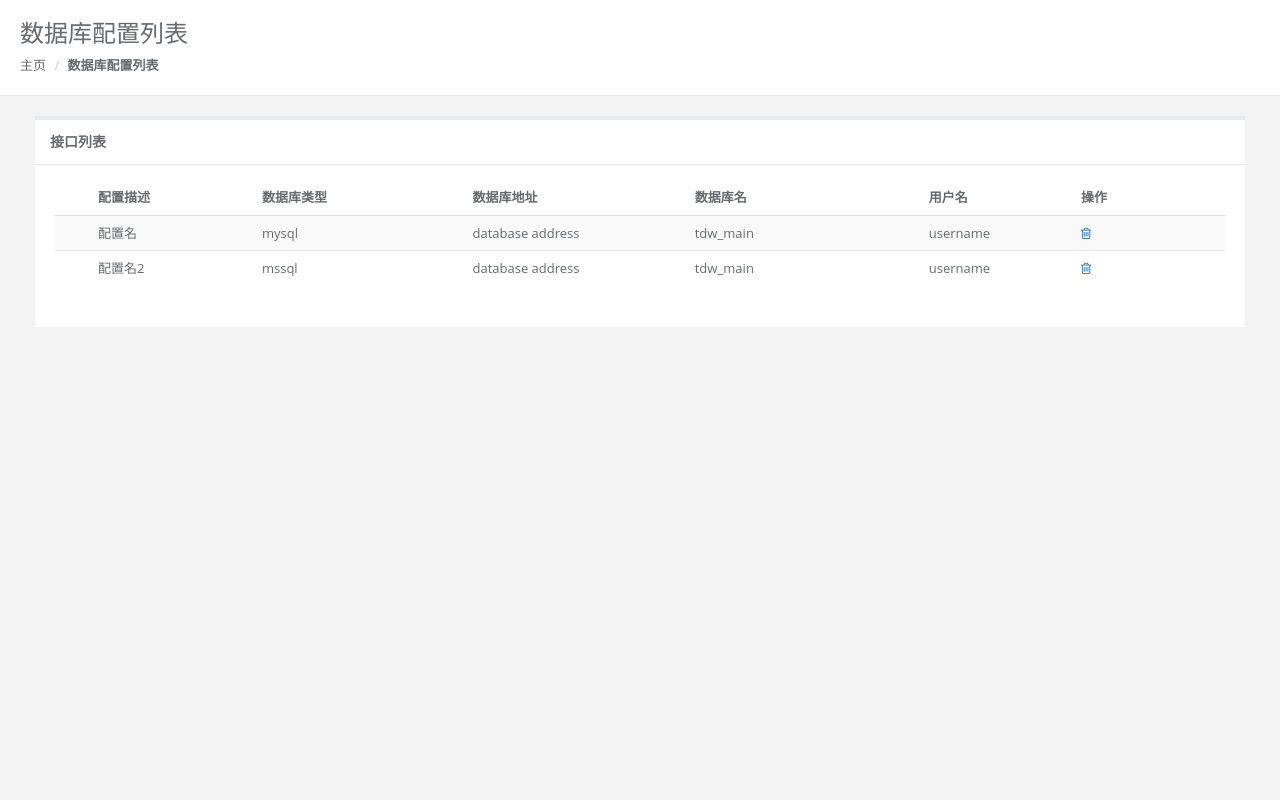
After one commit to intotf/auto-test-python, a Flask app: page /database-config-list in a window 1280 px wide. The commit adds this page. Run offline with Flask 2, Linux system fonts and the light colour scheme; some libraries are stand-ins or nearby versions.

Commit message:
基本OK

```diff
--- a/run.py
+++ b/run.py
@@ -46,5 +46,11 @@ def interfaceInfo():
     return render_template('interface-info.html')
 
 
+# 接口信息页
+@app.route('/database-config-list')
+def DatabaseConfigList():
+    return render_template('database-config-list.html')
+
+
 if __name__ == '__main__':
     app.run(host='0.0.0.0', port=5585, debug=True, threaded=True)
--- /dev/null
+++ b/static/mock/database-config-list.json
@@ -0,0 +1,27 @@
+{
+  "pages": 8,
+  "page": 1,
+  "group_id": 3,
+  "tb_data": [
+    {
+      "id": 1,
+      "title": "配置名",
+      "type": "mysql",
+      "url": "database address",
+      "port": 3306,
+      "name": "tdw_main",
+      "user": "username",
+      "pwd": "password"
+    },
+    {
+      "id": 2,
+      "title": "配置名2",
+      "type": "mssql",
+      "url": "database address",
+      "port": 3306,
+      "name": "tdw_main",
+      "user": "username",
+      "pwd": "password"
+    }
+  ]
+}
--- /dev/null
+++ b/static/mock/test-post.json
@@ -0,0 +1,4 @@
+{
+  "api_id": "API-201803020001",
+  "url": "www.baidu.com"
+}
--- /dev/null
+++ b/templates/database-config-list.html
@@ -0,0 +1,126 @@
+<!DOCTYPE html>
+<html>
+<head>
+    <meta charset="utf-8">
+    <meta name="viewport" content="width=device-width, initial-scale=1.0">
+    <meta name="renderer" content="webkit">
+    <meta http-equiv="Cache-Control" content="no-siteapp"/>
+    <title>自动化测试+ - 接口列表</title>
+
+    <meta name="keywords" content="">
+    <meta name="description" content="">
+
+    <!--[if lt IE 9]>
+    <meta http-equiv="refresh" content="0;ie.html"/>
+    <![endif]-->
+
+    <link rel="shortcut icon" href="../static/img/favicon.ico">
+    <link href="../static/css/bootstrap.min14ed.css?v=3.3.6" rel="stylesheet">
+    <link href="../static/css/font-awesome.min93e3.css?v=4.4.0" rel="stylesheet">
+    <link href="../static/css/plugins/toastr/toastr.min.css" rel="stylesheet">
+    <link href="../static/css/animate.min.css" rel="stylesheet">
+    <link href="../static/css/style.min862f.css?v=4.1.0" rel="stylesheet">
+</head>
+
+<body class="gray-bg">
+<div id="app">
+    <div class="row wrapper border-bottom white-bg page-heading">
+        <div class="col-lg-10">
+            <h2>数据库配置列表</h2>
+            <ol class="breadcrumb">
+                <li>
+                    <a href="/" target="_top">主页</a>
+                </li>
+                <li>
+                    <strong>数据库配置列表</strong>
+                </li>
+            </ol>
+        </div>
+    </div>
+    <div class="wrapper wrapper-content animated fadeInRight">
+        <input type="hidden" v-model="pages_control.page">
+        <input type="hidden" v-model="pages_control.pages">
+        <div class="col-lg-12">
+            <div class="ibox">
+                <div class="ibox-title">
+                    <h5>接口列表</h5>
+                </div>
+                <div class="ibox-content">
+                    <table width="100%" class="table table-striped table-hover">
+                        <thead>
+                        <tr class="text-center">
+
+                            <th width="3%"></th>
+                            <th width="14%">配置描述</th>
+                            <th width="18%">数据库类型</th>
+                            <th width="19%">数据库地址</th>
+                            <th width="20%">数据库名</th>
+                            <th width="13%">用户名</th>
+                            <th width="13%">操作</th>
+                        </tr>
+                        </thead>
+                        <tbody>
+                        <tr v-for="(database, index) in databases">
+                            <td>&nbsp;</td>
+                            <td>[[database.title]]</td>
+                            <td>[[database.type]]</td>
+                            <td>[[database.url]]</td>
+                            <td>[[database.name]]</td>
+                            <td>[[database.user]]</td>
+                            <td class="table-action"><a href="javascript:" data-toggle="popover"
+                                                                     data-placement="top" title="删除"
+                                                                     @click="deleteDatabaseConfig(id, index)"><i
+                                    class="fa fa-trash-o"></i></a></td>
+                        </tr>
+                        </tbody>
+                    </table>
+                    <div class="row">
+                        <div class="col-sm-6"></div>
+                        <div class="col-sm-6"></div>
+                    </div>
+                </div>
+
+            </div>
+        </div>
+    </div>
+</div>
+
+<script src="../static/js/jquery.min.js?v=2.1.4"></script>
+<script src="../static/js/bootstrap.min.js?v=3.3.6"></script>
+<script src="../static/js/plugins/pace/pace.min.js"></script>
+<script src="../static/js/plugins/toastr/toastr.min.js"></script>
+<script src="../static/js/vue.js"></script>
+<script src="../static/js/axios.min.js"></script>
+<script src="../static/js/main.js?v1"></script>
+<script>
+
+  var app = new Vue({
+    el: '#app',
+    delimiters: ['[[', ']]'],
+    data: {
+      databases: [],
+      pages_control: {}
+    },
+    beforeCreate: function () {
+      this.$options.methods.getDatabaseConfig()
+    },
+    methods: {
+      getDatabaseConfig: function () {
+        // var app = this
+
+        /**
+         * 获取接口列表
+         */
+        axios.get('/static/mock/database-config-list.json')
+          .then(function (res) {
+            app.databases = res.data.tb_data
+          })
+          .catch(function (error) {
+            toastr.error(error)
+          })
+      }
+    }
+  })
+</script>
+</body>
+</html>
--- a/templates/interface-list.html
+++ b/templates/interface-list.html
@@ -26,7 +26,7 @@
 <div id="app">
     <div class="row wrapper border-bottom white-bg page-heading">
         <div class="col-lg-10">
-            <h2>API接口</h2>
+            <h2>接口列表</h2>
             <ol class="breadcrumb">
                 <li>
                     <a href="/" target="_top">主页</a>
@@ -197,6 +197,7 @@
 <script src="../static/js/axios.min.js"></script>
 <script src="../static/js/main.js?v1"></script>
 <script>
+
   var app = new Vue({
     el: '#app',
     delimiters: ['[[', ']]'],
```
Also changed, not shown: static/mock/test-return.json (added, +12 -0 lines), templates/index.html (+11 -2 lines), templates/interface-info.html (+41 -19 lines), templates/interface.html (+13 -2 lines), README.md.
